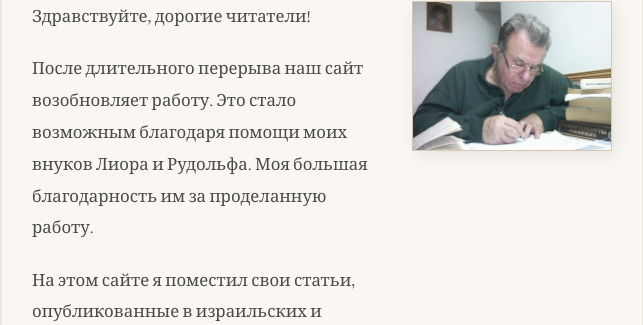
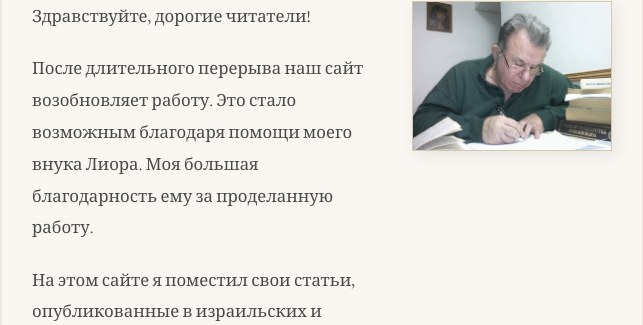
Before and after one commit to EternalII/GordonRishon, a Django app: page /ru/ in a window 1280 px wide. Shown: the part 386-711 px from the top of the page, without its empty margins (318-961 px from the left). Run offline with Django 5.2, Linux system fonts and the light colour scheme; some libraries are stand-ins or nearby versions; some web fonts are replaced.

Commit message:
Grammar fix

```diff
--- a/Gordon/blog/templates/blog/en/home.html
+++ b/Gordon/blog/templates/blog/en/home.html
@@ -5,7 +5,7 @@
     <div class="home-intro">
         <div class="home-intro-text">
             <p>Welcome, dear readers!</p>
-            <p>After a long break, our website is back up and running. This was made possible thanks to the help of my grandsons Lior and Rudolph. My greatest gratitude goes to them for a job well done.</p>
+            <p>After a long break, our website is back up and running. This was made possible thanks to the help of my grandson Lior. My greatest gratitude goes to him for a job well done.</p>
             <p>They translated my work from Russian, and since it is not original work — it might not perfectly represent it.</p>
             <p>On this site I share my articles that have been published in the Israeli and foreign media. I hope with time, the amount of articles published here will increase.</p>
             <p>You will also find photos which I believe would be interesting not just for me and my loved ones.</p>
--- a/Gordon/blog/templates/blog/ru/home.html
+++ b/Gordon/blog/templates/blog/ru/home.html
@@ -5,7 +5,7 @@
     <div class="home-intro">
         <div class="home-intro-text">
             <p>Здравствуйте, дорогие читатели!</p>
-            <p>После длительного перерыва наш сайт возобновляет работу. Это стало возможным благодаря помощи моих внуков Лиора и Рудольфа. Моя большая благодарность им за проделанную работу.</p>
+            <p>После длительного перерыва наш сайт возобновляет работу. Это стало возможным благодаря помощи моего внука Лиора. Моя большая благодарность ему за проделанную работу.</p>
             <p>На этом сайте я поместил свои статьи, опубликованные в израильских и зарубежных СМИ. Надеюсь, этот список статей будет пополняться.</p>
             <p>Здесь же будут помещены фотографии, представляющие, как мне кажется, интерес не только для меня и моих близких.</p>
             <p>Считаю целесообразным ознакомить посетителей этого сайта с интересными работами и мнениями других авторов.</p>
```
